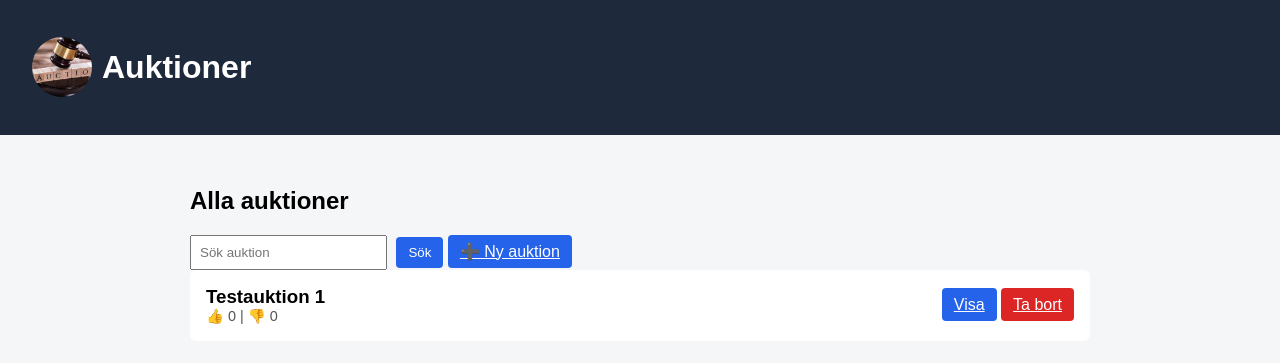
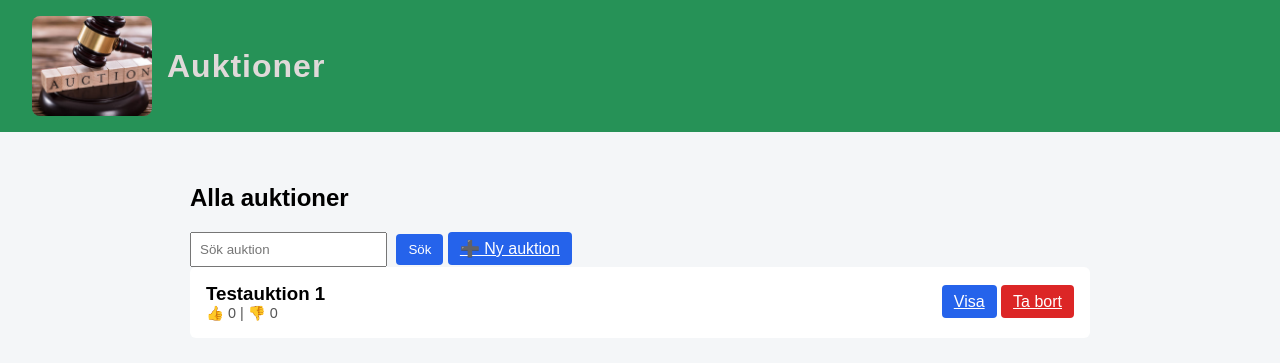
Before and after one commit to Asil1907/Auktionssajt, a Flask app: page / in a window 1280 px wide. Shown: the top 363 px of the page. Run offline with Flask 3, Linux system fonts and the light colour scheme; data comes from the database, SQL or seed files in the repository.

Commit message:
Lite CSS

```diff
--- a/Auction/static/style.css
+++ b/Auction/static/style.css
@@ -6,23 +6,35 @@ body {
 }
 
 header {
-    background: #1e293b;
+    background: #269257;
     color: white;
     padding: 1rem 2rem;
 }
 
+header h1 {
+    margin: 0;
+    font-size: 2rem;
+    font-weight: 700;
+    letter-spacing: 1px;
+}
+
 header a {
-    color: white;
+    color: rgb(224, 217, 217);
     text-decoration: none;
     display: flex;
     align-items: center;
-    gap: 10px;
+    gap: 15px;
 }
+
+header a:hover {
+    opacity: 0.9;
+}
+
 header img {
-    height: 60px;
-    width: 60px;
+    height: 100px;
+    width: 120px;
     object-fit: cover;
-    border-radius: 50%;
+    border-radius: 8px;
 }
 
 main {
```
